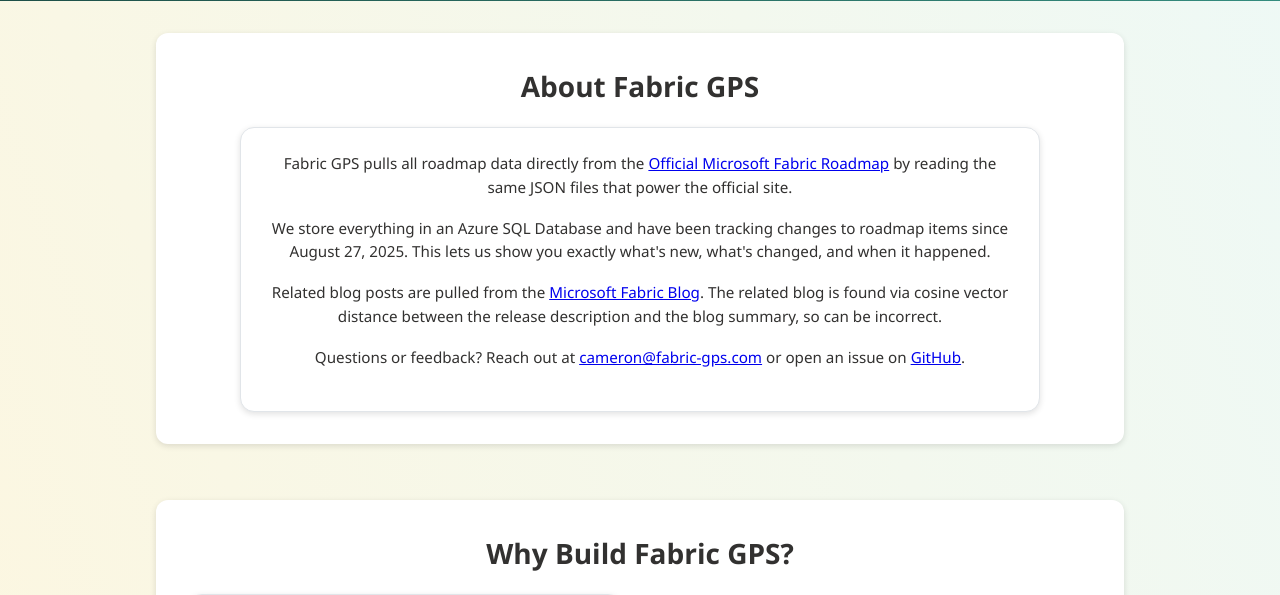
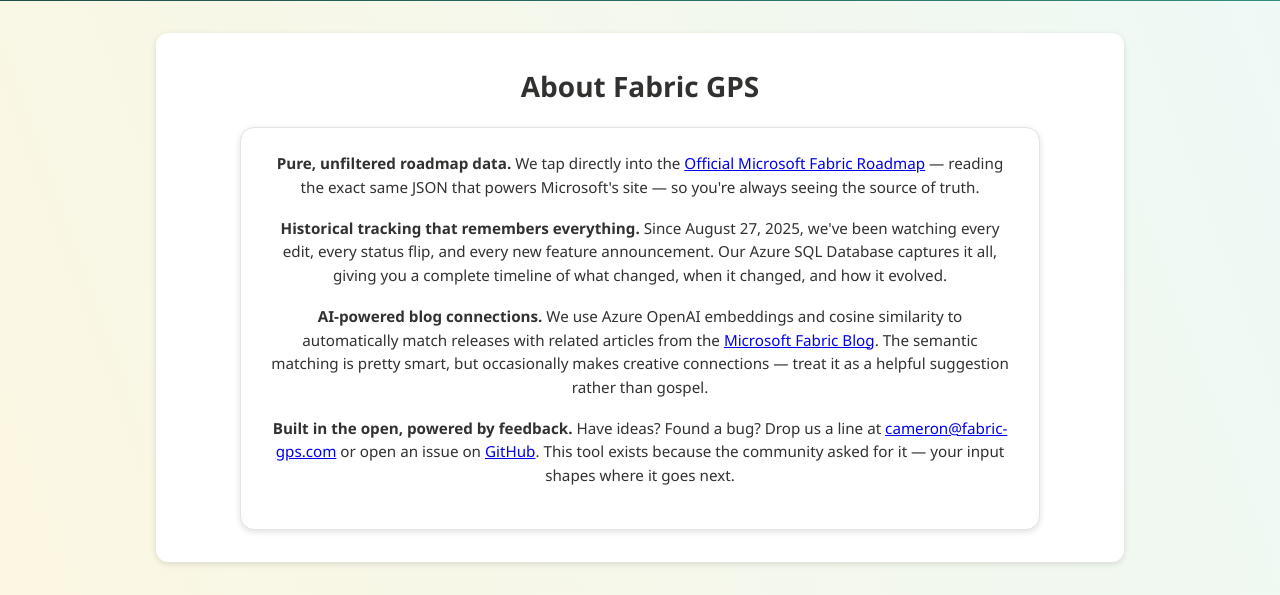
Before and after one commit to cbattlegear/fabric-roadmap-gps, a Flask app: page /about in a window 1280 px wide. Shown: the part 380-975 px from the top of the page. Run offline with Flask 3, Linux system fonts and the light colour scheme; some libraries are stand-ins or nearby versions.

Commit message:
AI'd the about info to make it less boring

```diff
--- a/templates/about.html
+++ b/templates/about.html
@@ -40,23 +40,26 @@ Fabric GPS helps you track Microsoft Fabric roadmap changes quickly via filtered
           <div class="why-build-content">
             <div class="why-build-story">
               <p class="story-text">
-                Fabric GPS pulls all roadmap data directly from the
+                <strong>Pure, unfiltered roadmap data.</strong> We tap directly into the
                 <a href="https://roadmap.fabric.microsoft.com/" target="_blank">Official Microsoft Fabric Roadmap</a>
-                by reading the same JSON files that power the official site.
+                — reading the exact same JSON that powers Microsoft's site — so you're always seeing the source of truth.
               </p>
               <p class="story-text">
-                We store everything in an Azure SQL Database and have been tracking changes to roadmap items since August 27, 2025.
-                This lets us show you exactly what's new, what's changed, and when it happened.
+                <strong>Historical tracking that remembers everything.</strong> Since August 27, 2025, we've been watching every edit,
+                every status flip, and every new feature announcement. Our Azure SQL Database captures it all, giving you a complete timeline
+                of what changed, when it changed, and how it evolved.
               </p>
               <p class="story-text">
-                Related blog posts are pulled from the <a href="https://blog.fabric.microsoft.com/en-US/blog" target="_blank">Microsoft Fabric Blog</a>.
-                The related blog is found via cosine vector distance between the release description and the blog summary, so can be incorrect.
+                <strong>AI-powered blog connections.</strong> We use Azure OpenAI embeddings and cosine similarity to automatically match
+                releases with related articles from the <a href="https://blog.fabric.microsoft.com/en-US/blog" target="_blank">Microsoft Fabric Blog</a>.
+                The semantic matching is pretty smart, but occasionally makes creative connections — treat it as a helpful suggestion rather than gospel.
               </p>
               <p class="story-text">
-                Questions or feedback? Reach out at
+                <strong>Built in the open, powered by feedback.</strong> Have ideas? Found a bug? Drop us a line at
                 <a href="mailto:cameron@fabric-gps.com">cameron@fabric-gps.com</a>
                 or open an issue on
                 <a href="https://github.com/cbattlegear/fabric-roadmap-gps/issues" target="_blank">GitHub</a>.
+                This tool exists because the community asked for it — your input shapes where it goes next.
               </p>
             </div>
           </div>
```
